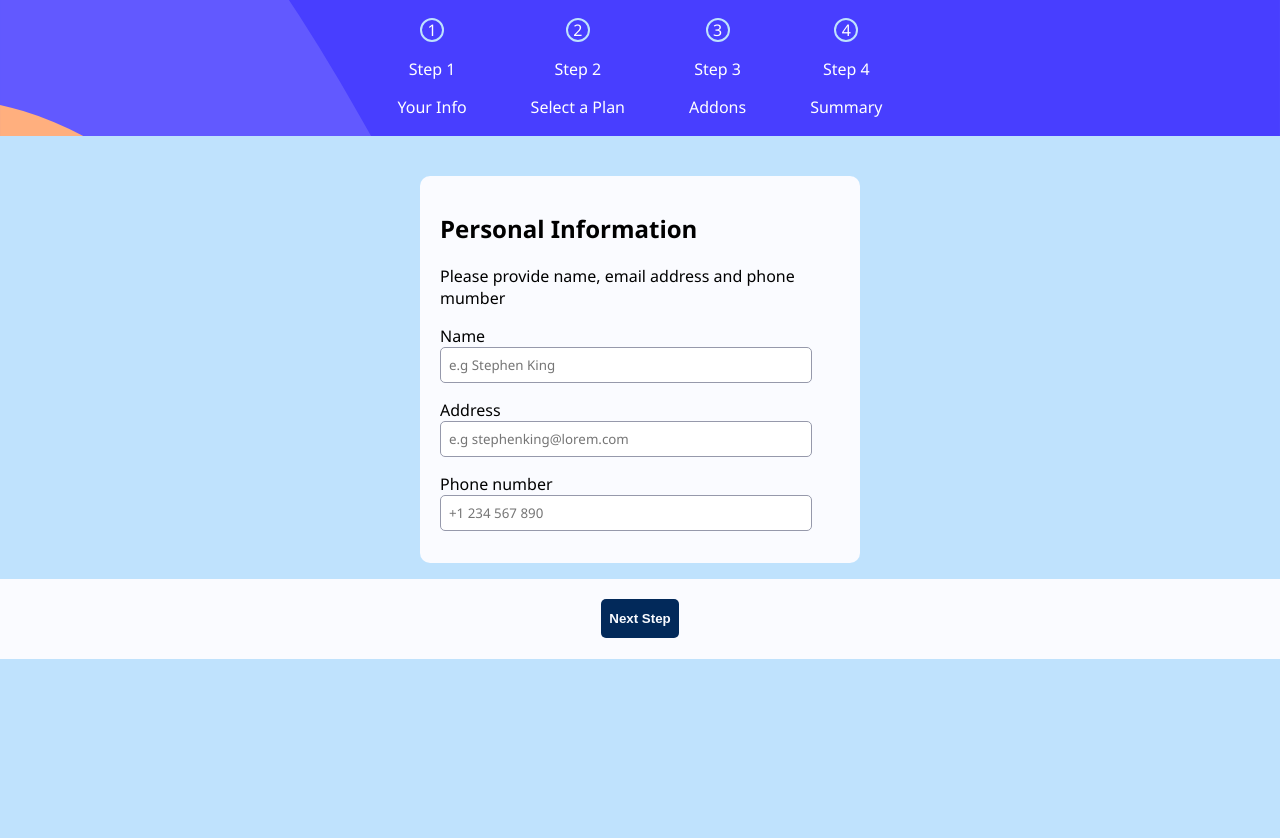
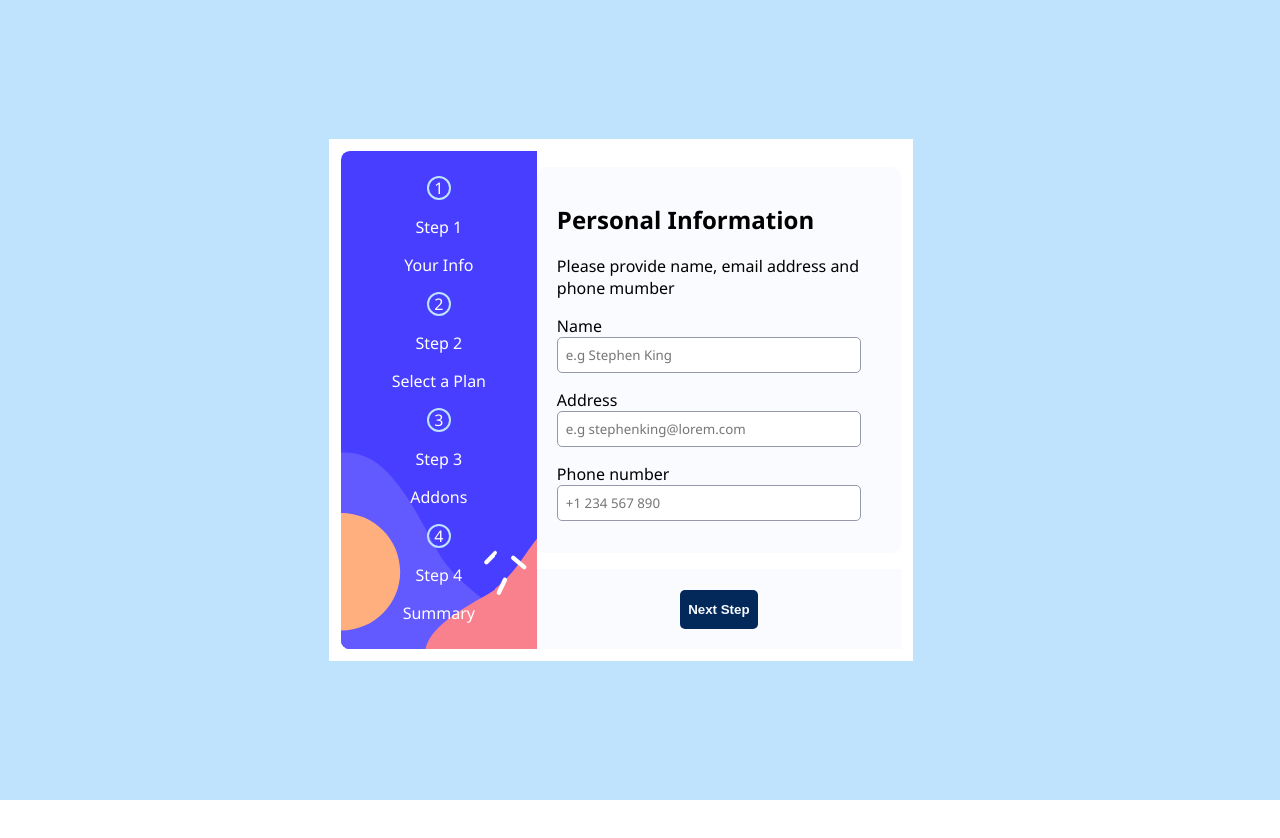
Before and after one commit to Perry-Cham/multi-step-form, a React (Vite) app: page / in a window 1280 px wide. Shown: the top 838 px of the page. After the commit the page ends 800 px from the top, so only its background shows below. Built offline with nearby package versions, Linux system fonts and the light colour scheme.

Commit message:
Added responsive design for first step on pc screens

```diff
--- a/src/components/form.jsx
+++ b/src/components/form.jsx
@@ -43,7 +43,7 @@ function Form(){
     }
   },[planType])
   return(
-    <>
+    <section className="form-container">
     <Step_Display
     stage={stage}
     />
@@ -81,7 +81,7 @@ function Form(){
       <button className="next-step-btn" type="submit">{stage < 4 ? "Next Step": "Submit"}</button>
     </div>
   </form>
-    </>
+    </section>
 
   )
 }
--- a/src/styles/styles.css
+++ b/src/styles/styles.css
@@ -15,6 +15,7 @@ body {
   --Blue-100: hsl(218, 100%, 97%);
   --Blue-50: hsl(231, 100%, 99%);
 }
+/* Form Container */
 
 /* Navigation bar */
 .step-display {
@@ -51,7 +52,7 @@ body {
 .form {
   background-color: var(--Blue-200);
   padding-top: 20vh;
-  min-height: 95vh;
+  /* min-height: 95vh; */
   z-index: -1;
 }
 /* Form step styles */
@@ -119,7 +120,7 @@ label:has(input:checked):not(.switch) {
 .current-planType {
   color: var(--Blue-950);
 }
-.stage-four .summary-container{
+.stage-four .summary-container {
   background-color: var(--Blue-100);
 }
 /* Form Footer Styles */
@@ -210,6 +211,9 @@ input:checked + .slider:before {
 }
 /* RESPONSIVE DESIGN */
 @media only screen and (max-width: 650px) {
+  .form {
+    min-height: 95vh;
+  }
   .stage-two label {
     display: grid;
     grid-template-columns: 20% 80%;
@@ -257,8 +261,9 @@ input:checked + .slider:before {
   .plan-price {
     color: var(--Blue-950);
   }
-  .plan-price, .total-price{
-    font-weight:500;
+  .plan-price,
+  .total-price {
+    font-weight: 500;
   }
   .plan-summary button {
     border: none;
@@ -268,11 +273,13 @@ input:checked + .slider:before {
     padding-left: 0;
     margin-left: 0;
   }
-  .addon-name, .total-text {
+  .addon-name,
+  .total-text {
     color: var(--Grey-500);
     text-transform: capitalize;
   }
-  .addon-price, .total-price {
+  .addon-price,
+  .total-price {
     color: var(--Purple-600);
   }
   .plan-price,
@@ -280,21 +287,58 @@ input:checked + .slider:before {
   .addon-price,
   .summary-wrapper,
   .addon-wrapper,
-  .total-price{
+  .total-price {
     align-self: center;
   }
   .plan-price,
   .addon-price,
-  .total-price{
+  .total-price {
     text-align: right;
   }
-  .addon-wrapper,  .summary-wrapper,.total-text  {
+  .addon-wrapper,
+  .summary-wrapper,
+  .total-text {
     grid-column: 1;
   }
 
-  .summary-total,   .total-price,   .addon-price {
+  .summary-total,
+  .total-price,
+  .addon-price {
     grid-column: 2;
   }
-
-
 }
+@media only screen and (min-width: 650px) {
+  #root {
+    background-color: var(--Blue-200);
+    display: flex;
+    justify-content: center;
+    align-items: center;
+    height: 100vh;
+  }
+  .form-container {
+    display: grid;
+    grid-template-columns: 35% 65%;
+    width: 90%;
+    height: 80%;
+    background-color: white;
+    padding: 0.75rem;
+  }
+  .step-display {
+    position: static;
+    grid-column: 1;
+    flex-direction: column;
+    background-image: url("/public/images/bg-sidebar-desktop.svg");
+    max-height: 100%;
+  }
+  .form {
+    background-color: white;
+    grid-column: 2;
+    z-index: 1;
+    min-height: auto;
+    padding:0;
+    width:100%;
+  }
+  .form-step {
+    width: auto;
+  }
+}
```
